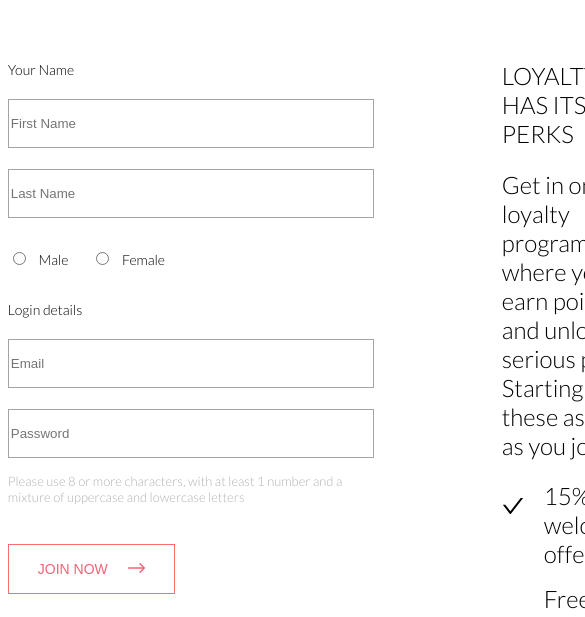
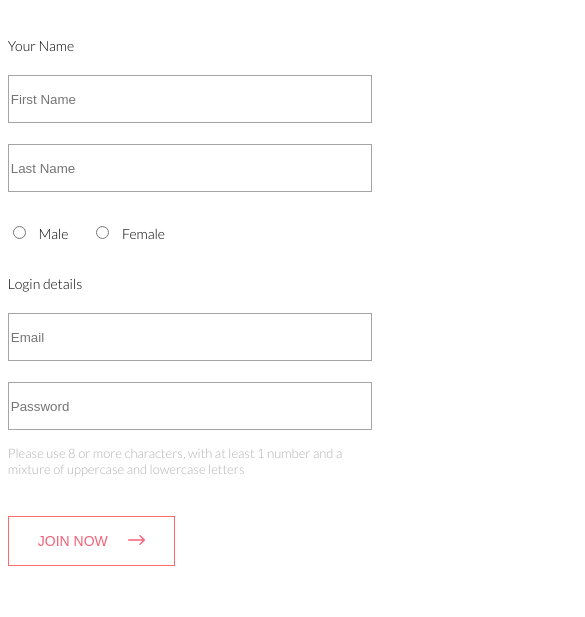
Before and after one commit to DeniElbiev/SHOP_HW, a plain HTML site: page registration.html in a window 390 px wide. Shown: the part 226-843 px from the top of the page, 585 px wide, since content can reach past the window. Drawn offline with Linux system fonts and the light colour scheme.

Commit message:
Добавил адаптив registration

```diff
--- a/scss/blocks/_registration.scss
+++ b/scss/blocks/_registration.scss
@@ -17,13 +17,35 @@
         display: flex;
         justify-content: space-between;
         margin: 64px 0 0 0;
+
+        @include tablet {
+            margin: 40px 0 0 0;
+        }
+
+        @include mobile {
+            display: block;
+        }
+
+        @include min-mobile {
+            display: block;
+        }
     }
 
     &__form__area {
         width: 360px;
         height: 45px;
         margin-top: 21px;
-        border: 1px solid #A4A4A4
+        border: 1px solid #A4A4A4;
+
+        @include mobile {
+            width: 358px;
+            height: 44px;
+        }
+
+        @include min-mobile {
+            width: 358px;
+            height: 44px;
+        }
     }
 
     &__form__male {
@@ -77,6 +99,27 @@
     &__box_info {
         @include font(24px, 29px, 300);
         margin: 0 0 0 128px;
+
+        @include tablet {
+            @include font(16px, 19px, 300);
+            margin: 0 0 0 22px;
+        }
+
+        @include mobile {
+            margin: 0 0 96px 0;
+        }
+
+        @include min-mobile {
+            margin: 0 0 96px 0;
+        }
+    }
+
+    &__info_title {
+        @include font(24px, 29px, 300);
+
+        @include tablet {
+            @include font(16px, 19px, 300);
+        }
     }
 
     &__info_text {
```
Also changed, not shown: css/style.css, 1 other file.
